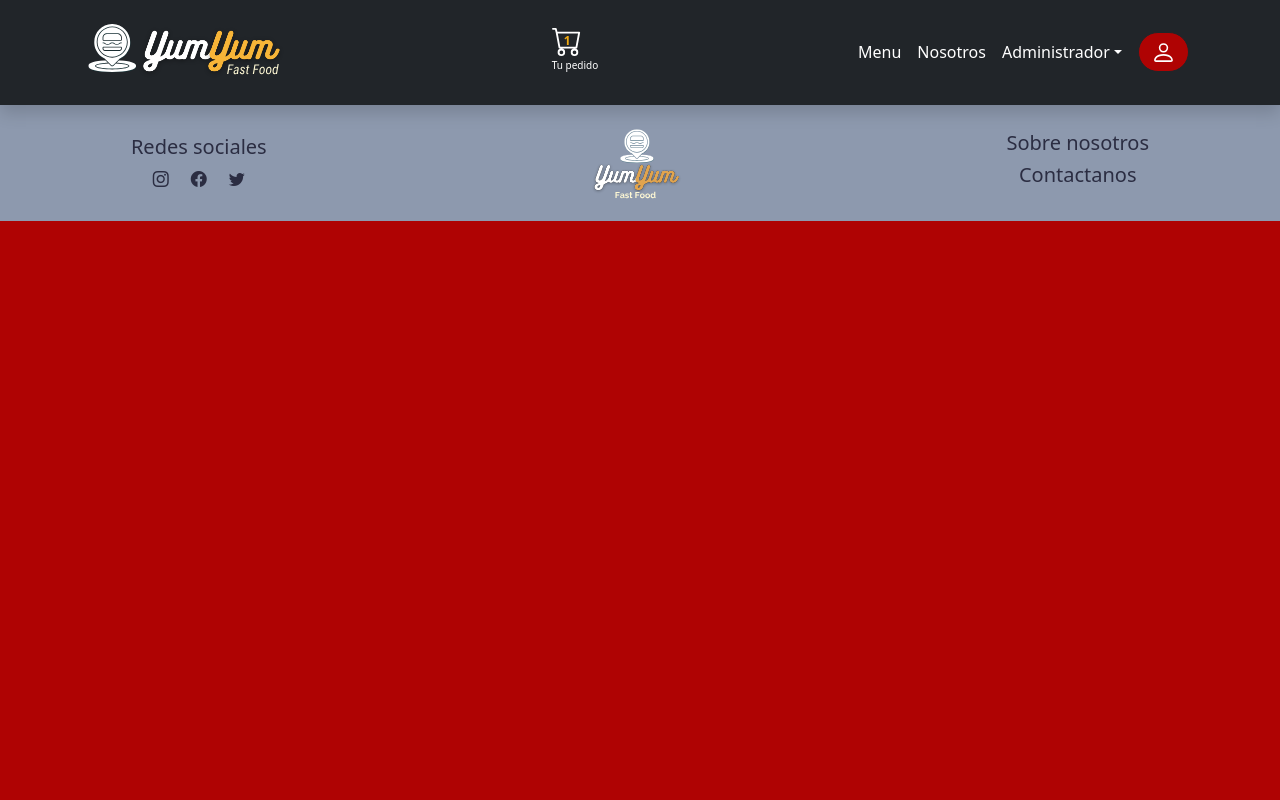
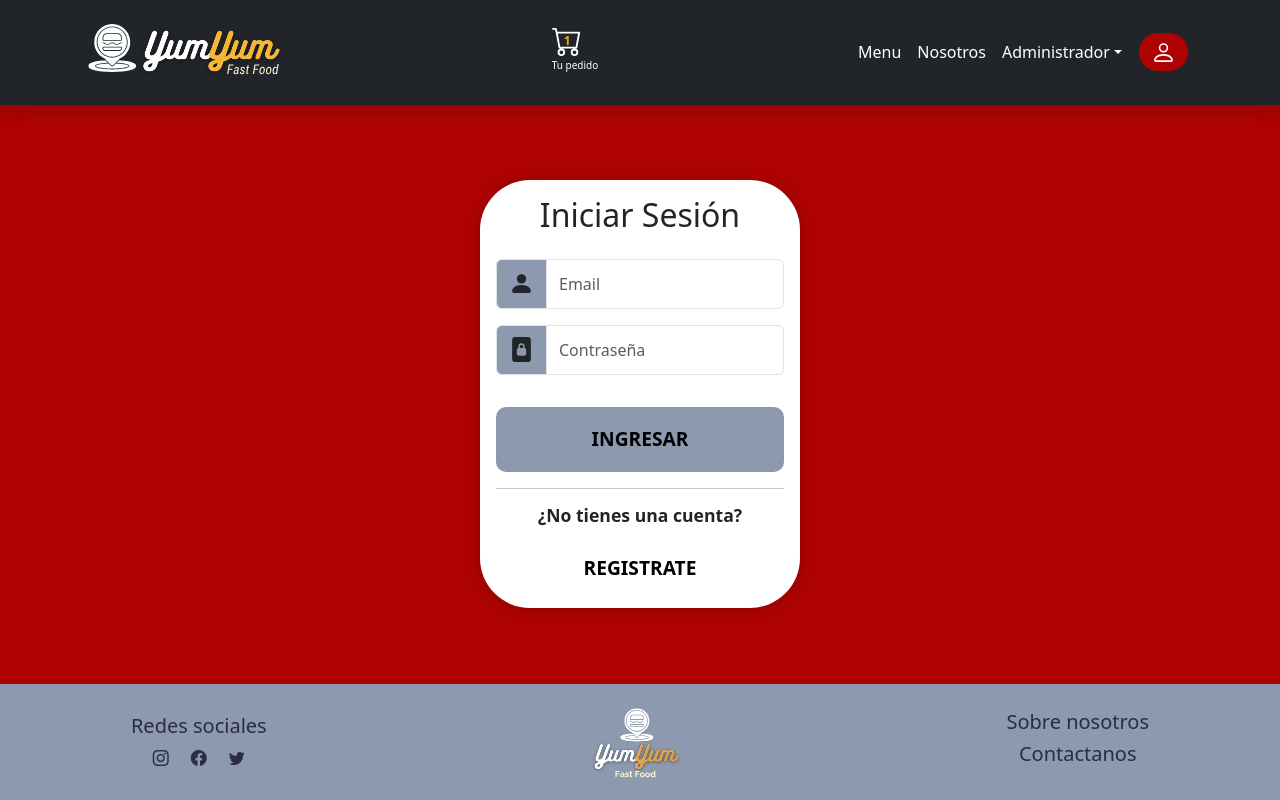
Before and after one commit to lourdesgarciafyl/PF-YumYum-frontend, a React (Vite) app: page / in a window 1280 px wide. Built offline with nearby package versions, Linux system fonts and the light colour scheme.

Commit message:
se hizo el maquetado del formulario

```diff
--- a/src/App.jsx
+++ b/src/App.jsx
@@ -1,14 +1,15 @@
-import "bootstrap/dist/css/bootstrap.min.css";
-import "./App.css";
-import Footer from "./components/common/Footer";;
-import Navegacion from "./components/common/Navegacion"
+import 'bootstrap/dist/css/bootstrap.min.css';
+import './App.css';
+import Footer from './components/common/Footer';
+import Navegacion from './components/common/Navegacion';
+import Login from './components/views/Login';
 
 function App() {
   return (
     <>
-
-          <Navegacion></Navegacion>
-          <Footer></Footer>
+      <Navegacion></Navegacion>
+      <Login></Login>
+      <Footer></Footer>
     </>
   );
 }
--- a/src/components/views/Login.jsx
+++ b/src/components/views/Login.jsx
@@ -0,0 +1,80 @@
+import { Form, Button, Container, Card, InputGroup } from 'react-bootstrap';
+import { useForm } from 'react-hook-form';
+import { PersonFill, FileLock2Fill } from 'react-bootstrap-icons';
+import './../../css/login.css';
+
+const Login = () => {
+  const {
+    register,
+    handleSubmit,
+    formState: { errors },
+    reset,
+  } = useForm();
+  const onSubmit = (usuarioaLoguear) => {
+    console.log(usuarioaLoguear);
+  };
+
+  return (
+    <Container className="mainSection contenedorPrincipal">
+      <Card className="my-5 border-0 contenedor_login  bg-white">
+        <Card.Title as="h2" className=" mt-3 text-center">
+          Iniciar Sesión
+        </Card.Title>
+        <Card.Body>
+          <Form onSubmit={handleSubmit(onSubmit)}>
+            <Form.Group className="mb-3" controlId="formEmail">
+              <InputGroup>
+                <InputGroup.Text id="iconoEmail" className="fondoIconoInput">
+                  <PersonFill size={25}></PersonFill>
+                </InputGroup.Text>
+                <Form.Control
+                  placeholder="Email"
+                  aria-label="Email"
+                  aria-describedby="iconoEmail"
+                  type="email"
+                  className="inputFormulario"
+                />
+              </InputGroup>
+              <Form.Text className="text-danger my-2 py-3">
+                {errors.email?.message}
+              </Form.Text>
+            </Form.Group>
+
+            <Form.Group className="mb-3" controlId="formPassword">
+              <InputGroup>
+                <InputGroup.Text id="iconoPassword" className="fondoIconoInput">
+                  <FileLock2Fill size={25}></FileLock2Fill>
+                </InputGroup.Text>
+                <Form.Control
+                  placeholder="Contraseña"
+                  aria-label="Password"
+                  aria-describedby="iconoPassword"
+                  type="password"
+                  className="inputFormulario"
+                />
+              </InputGroup>
+              <Form.Text className="text-danger my-2 py-3">
+                {errors.password?.message}
+              </Form.Text>
+            </Form.Group>
+
+            <Button type="submit" className="mb-2 botonIngresar">
+              Ingresar
+            </Button>
+          </Form>
+          <hr />
+          <div className="text-center">
+            <Card.Text as="h4" className="mt-3 subtituloCuenta">
+              ¿No tienes una cuenta?
+            </Card.Text>
+            <Card.Link href="#" className="linkRegistrate">
+              Registrate
+            </Card.Link>
+          </div>
+        </Card.Body>
+      </Card>
+    </Container>
+  );
+};
+
+export default Login;
--- /dev/null
+++ b/src/css/login.css
@@ -0,0 +1,97 @@
+.contenedorPrincipal {
+  display: flex;
+  flex-direction: column;
+  justify-content: center;
+  align-items: center;
+  height: 100%;
+}
+
+.contenedor_login {
+  margin: 0 auto;
+  width: 15rem;
+  background: transparent;
+  border-radius: 50px !important;
+  box-shadow: 0 1px 1rem rgba(0, 0, 0, 0.2);
+}
+
+.form-control:focus {
+  -webkit-text-fill-color: blue;
+  box-shadow: 0 0 0 0.25rem #f7b538 !important;
+  border-color: transparent;
+}
+.fondoIconoInput {
+  background-color: #8d99ae !important;
+}
+
+.inputFormulario {
+  width: 100%;
+  padding-block: 1rem;
+  background: transparent;
+  color: #000;
+  height: 50px;
+}
+
+.botonIngresar {
+  margin-top: 2rem;
+  display: block;
+  width: 100%;
+  background-color: #8d99ae;
+  text-decoration: none;
+  color: #000;
+  padding: 1rem 2rem;
+  border: 2px solid #8d99ae;
+  border-radius: 10px;
+  text-align: center;
+  font-size: 1rem;
+  font-weight: 900;
+  text-transform: uppercase;
+  transition-property: background-color;
+  transition-duration: 0.3s;
+}
+
+.botonIngresar:hover {
+  background-color: #f7b538;
+  color: white;
+}
+
+.subtituloCuenta {
+  font-size: 1rem;
+  font-weight: 700;
+}
+
+.linkRegistrate {
+  color: #000;
+  margin-top: 10px;
+  display: inline-block;
+  text-decoration: none;
+  border-radius: 20px;
+  padding: 10px 9px;
+  text-transform: uppercase;
+  font-size: 1rem;
+  font-weight: 700;
+  transition-property: background-color;
+  transition-duration: 0.3s;
+}
+
+.linkRegistrate:hover {
+  background-color: #f7b538;
+  color: white;
+}
+
+@media screen and (min-width: 350px) {
+  .contenedor_login {
+    width: 20rem;
+  }
+  .botonIngresar {
+    font-size: 1.2rem;
+    font-weight: 900;
+  }
+  .subtituloCuenta {
+    font-size: 1.1rem;
+    font-weight: 700;
+  }
+  .linkRegistrate {
+    font-size: 1.2rem;
+    font-weight: 700;
+  }
+}
```
